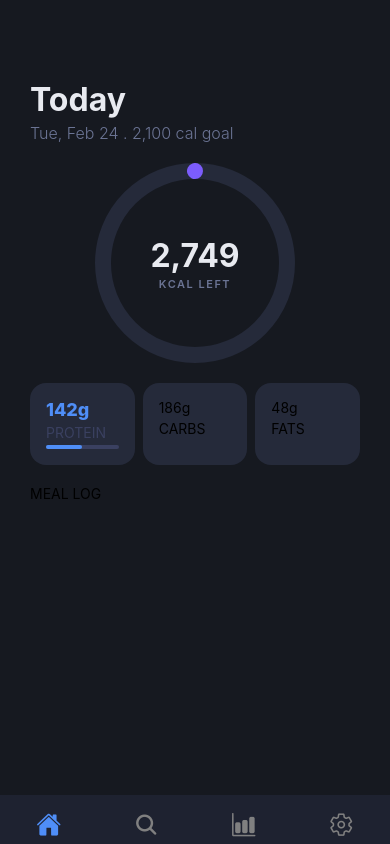
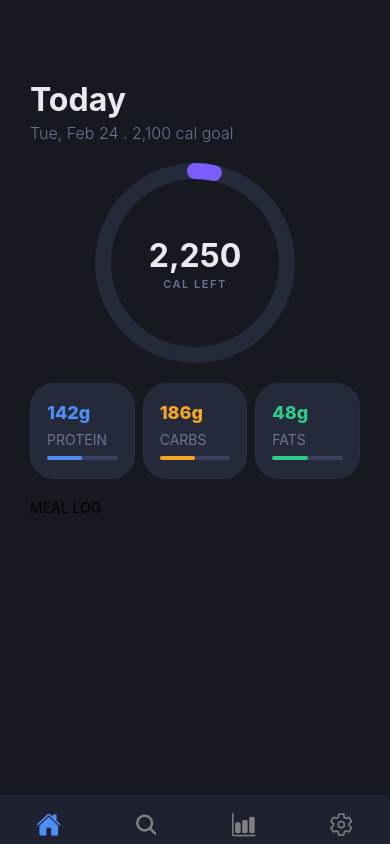
Before and after one commit to aquiton/caltrack, a React Native app: screen /Home in a window 390 px wide. Built offline with nearby package versions, Linux system fonts and the light colour scheme.

Commit message:
feat: ui updates

```diff
--- a/components/ui/CalorieRing.tsx
+++ b/components/ui/CalorieRing.tsx
@@ -104,7 +104,7 @@ export const CalorieRing = ({
           {displayCount.toLocaleString()}
         </Text>
         <Text style={[styles.label, isOver && styles.labelOver]}>
-          {isOver ? "KCAL OVER" : "KCAL LEFT"}
+          {isOver ? "CAL OVER" : "CAL LEFT"}
         </Text>
       </View>
     </View>
--- a/tabs/HomeScreen.tsx
+++ b/tabs/HomeScreen.tsx
@@ -3,32 +3,46 @@ import { CalorieRing } from "../components/ui/CalorieRing";
 import { useState } from "react";
 
 export const HomeScreen = () => {
-  const [current, setCurrent] = useState(1);
+  const [current, setCurrent] = useState(500);
 
   return (
-    <View style={styles.mainContainer}>
-      <View style={styles.headerContainer}>
-        <Text style={styles.headerTitle}>Today</Text>
-        <Text style={styles.headerSubTitle}>Tue, Feb 24 . 2,100 cal goal</Text>
+    <View style={layoutStyles.mainContainer}>
+      <View style={headerStyles.container}>
+        <Text style={headerStyles.title}>Today</Text>
+        <Text style={headerStyles.subTitle}>Tue, Feb 24 . 2,100 cal goal</Text>
       </View>
+      {/* <Button title="PRES ME" onPress={() => setCurrent(current + 25)} /> */}
       <CalorieRing current={current} goal={2750} />
-      <View style={styles.macroContainer}>
-        <View style={styles.macroPill}>
-          <Text style={styles.macroProteinValue}>142g</Text>
-          <Text style={styles.macroProteinSubTitle}>PROTEIN</Text>
+      <View style={macroStyles.container}>
+        <View style={macroStyles.pill}>
+          <Text style={[macroStyles.pillValue, macroStyles.protienTextColor]}>
+            142g
+          </Text>
+          <Text style={macroStyles.pillSubTitle}>PROTEIN</Text>
           <View>
-            <View style={styles.macroProteinBar} />
-            <View style={styles.macroProteinTrack} />
+            <View style={[macroStyles.pillBar, macroStyles.protienBGColor]} />
+            <View style={macroStyles.pillTrack} />
           </View>
         </View>
-        <View style={styles.macroPill}>
-          <Text>186g</Text>
-          <Text>CARBS</Text>
+        <View style={macroStyles.pill}>
+          <Text style={[macroStyles.pillValue, macroStyles.carbsTextColor]}>
+            186g
+          </Text>
+          <Text style={macroStyles.pillSubTitle}>CARBS</Text>
+          <View>
+            <View style={[macroStyles.pillBar, macroStyles.carbsBGColor]} />
+            <View style={macroStyles.pillTrack} />
+          </View>
         </View>
-        <View style={styles.macroPill}>
-          <Text>48g</Text>
-          <Text>FATS</Text>
-          <View />
+        <View style={macroStyles.pill}>
+          <Text style={[macroStyles.pillValue, macroStyles.fatsTextColor]}>
+            48g
+          </Text>
+          <Text style={macroStyles.pillSubTitle}>FATS</Text>
+          <View>
+            <View style={[macroStyles.pillBar, macroStyles.fatsBGColor]} />
+            <View style={macroStyles.pillTrack} />
+          </View>
         </View>
       </View>
       <View>
@@ -39,7 +53,8 @@ export const HomeScreen = () => {
   );
 };
 
-const styles = StyleSheet.create({
+// Layout
+const layoutStyles = StyleSheet.create({
   mainContainer: {
     backgroundColor: "#161920",
     paddingTop: 80,
@@ -48,41 +63,49 @@ const styles = StyleSheet.create({
     width: "100%",
     gap: 20,
   },
-  headerContainer: {
+});
+
+// Header
+const headerStyles = StyleSheet.create({
+  container: {
     gap: 4,
   },
-  headerTitle: {
+  title: {
     color: "#e8eaf0",
     fontSize: 32,
     fontWeight: 700,
   },
-  headerSubTitle: {
+  subTitle: {
     color: "#6b7494",
     fontSize: 16,
     fontWeight: 300,
   },
-  macroContainer: {
+});
+
+// Macros
+const macroStyles = StyleSheet.create({
+  container: {
     flexDirection: "row",
     gap: 8,
-    backgroundColor: "",
   },
-  macroPill: {
+  pill: {
     backgroundColor: "#252a3a",
-    borderRadius: 16,
-    padding: 16,
+    borderRadius: 24,
+    paddingHorizontal: 16,
+    paddingVertical: 18,
     flex: 1,
-    gap: 4,
-    position: "relative",
+    gap: 8,
+    borderWidth: 1,
+    borderColor: "#2a3045",
   },
-  macroProteinValue: {
-    color: "#4f8ef7",
+  pillValue: {
     fontWeight: 800,
     fontSize: 18,
   },
-  macroProteinSubTitle: {
-    color: "#3a4060",
+  pillSubTitle: {
+    color: "#6b7494",
   },
-  macroProteinTrack: {
+  pillTrack: {
     backgroundColor: "#3a4060",
     width: "100%",
     height: 1,
@@ -90,12 +113,29 @@ const styles = StyleSheet.create({
     borderRadius: 4,
     position: "absolute",
   },
-  macroProteinBar: {
-    backgroundColor: "#4f8ef7",
+  pillBar: {
     width: "50%",
     height: 1,
     padding: 2,
     borderRadius: 4,
     zIndex: 10,
   },
+  protienBGColor: {
+    backgroundColor: "#4f8ef7",
+  },
+  carbsBGColor: {
+    backgroundColor: "#f5a623",
+  },
+  fatsBGColor: {
+    backgroundColor: "#2ecc8a",
+  },
+  protienTextColor: {
+    color: "#4f8ef7",
+  },
+  carbsTextColor: {
+    color: "#f5a623",
+  },
+  fatsTextColor: {
+    color: "#2ecc8a",
+  },
 });
--- a/tabs/TrackScreen.tsx
+++ b/tabs/TrackScreen.tsx
@@ -1,9 +1,8 @@
 import { Ionicons } from "@expo/vector-icons";
-import { useRef } from "react";
+import { useRef, useState } from "react";
 import {
   View,
   Text,
-  Button,
   StyleSheet,
   TouchableOpacity,
   TextInput,
@@ -13,6 +12,7 @@ import {
 
 export const TrackScreen = () => {
   const searchRef = useRef<TextInput>(null);
+  const [isVisible, setVisible] = useState(false);
 
   return (
     <TouchableWithoutFeedback onPress={Keyboard.dismiss}>
@@ -36,7 +36,10 @@ export const TrackScreen = () => {
             />
           </TouchableOpacity>
           <View style={styles.horizontalButtonContainer}>
-            <TouchableOpacity style={styles.horizontalButton}>
+            <TouchableOpacity
+              style={styles.horizontalButton}
+              onPress={() => setVisible(true)}
+            >
               <Ionicons name={"pencil-outline"} size={34} color={"#f5a623"} />
               <Text style={styles.horizontalButtonText}>Manual</Text>
               <Text style={styles.horizontalButtonSubText}>Enter details</Text>
@@ -48,7 +51,6 @@ export const TrackScreen = () => {
             </TouchableOpacity>
           </View>
           <TouchableOpacity style={styles.mealsButton}>
-            <Ionicons name={"layers-outline"} size={34} color={"#6b7494"} />
             <View>
               <Text style={styles.mealsButtonText}>My meals</Text>
               <Text style={styles.mealButtonSubText}>
@@ -57,12 +59,54 @@ export const TrackScreen = () => {
             </View>
           </TouchableOpacity>
         </View>
+        {isVisible && (
+          <View
+            style={{
+              position: "absolute",
+              top: 0,
+              left: 0,
+              right: 0,
+              bottom: 0,
+              zIndex: 999,
+            }}
+          >
+            <View
+              style={{
+                backgroundColor: "white",
+                paddingTop: 80,
+                borderRadius: 10,
+                width: "100%",
+                height: "100%",
+              }}
+            >
+              <Ionicons
+                name={"arrow-back-outline"}
+                size={34}
+                color={"#6b7494"}
+              />
+              <Text>Overlay content</Text>
+            </View>
+          </View>
+        )}
       </View>
     </TouchableWithoutFeedback>
   );
 };
 
 const styles = StyleSheet.create({
+  container: { flex: 1, justifyContent: "center", alignItems: "center" },
+  backdrop: {
+    flex: 1,
+    backgroundColor: "rgba(0,0,0,0.5)", // semi-transparent overlay
+    justifyContent: "center",
+    alignItems: "center",
+  },
+  modalBox: {
+    backgroundColor: "white",
+    padding: 24,
+    borderRadius: 12,
+    width: "80%",
+  },
   mainContainer: {
     backgroundColor: "#161920",
     paddingTop: 80,
```
